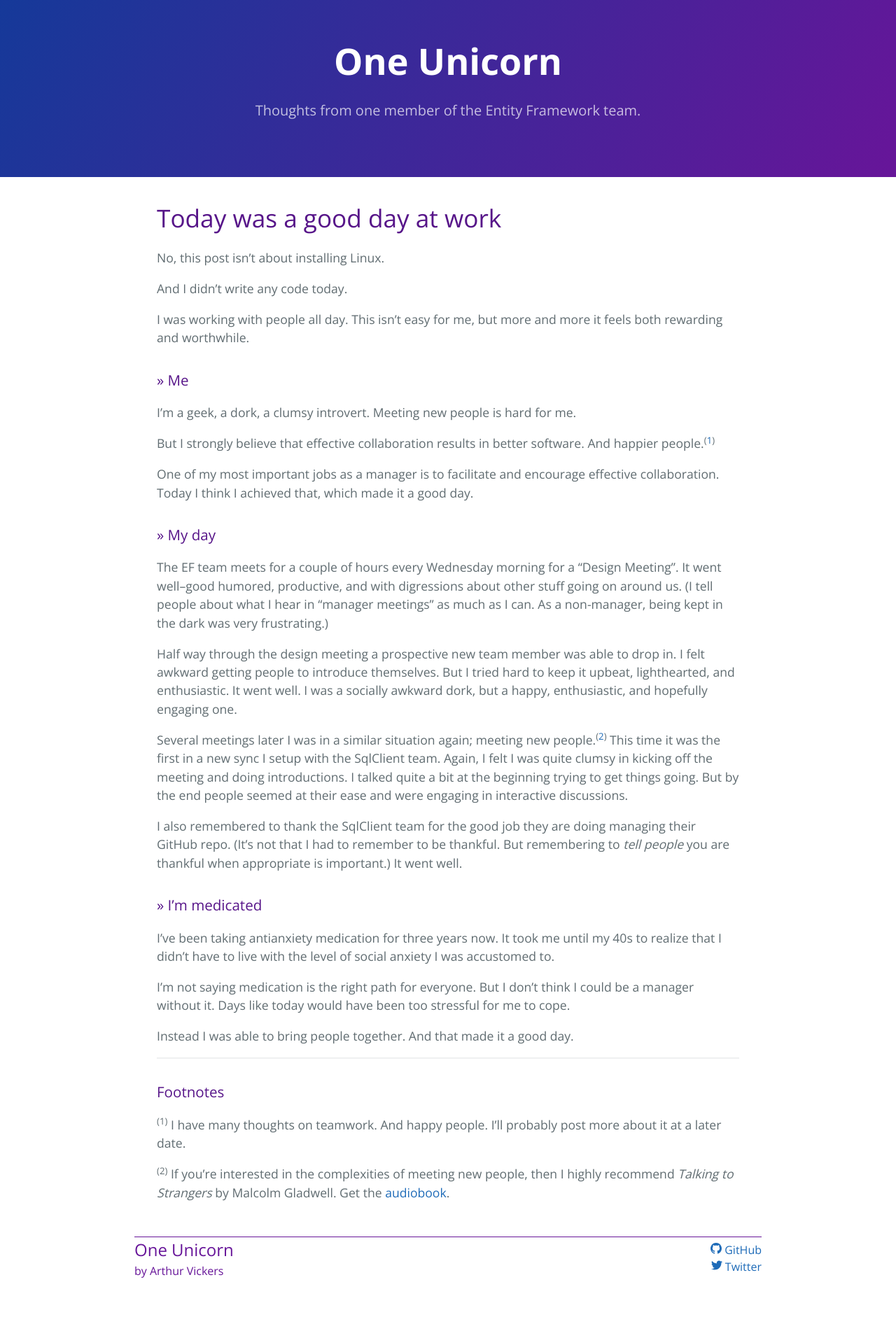
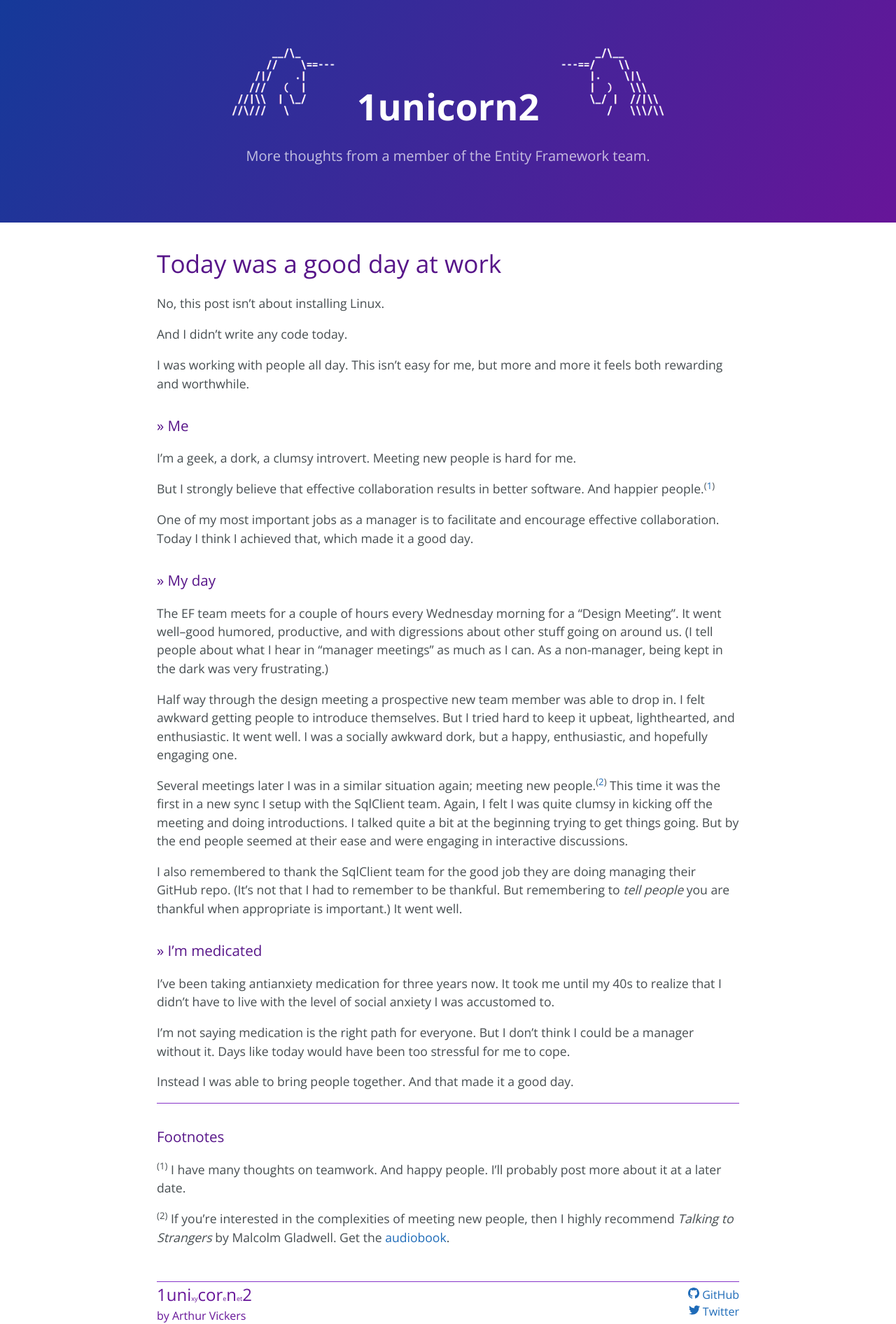
Before and after one commit to ajcvickers/ajcvickers.github.io, a Jekyll site: the page built from _posts/2020-02-05-today-was-a-good-day-at-work.md, in a window 1280 px wide. Shown: the whole page at 70% size. Built offline with Jekyll 4.4.1, drawn with Linux system fonts in a browser that asks for light colours; before the commit the page ends 1828 px from its top, so only the background shows below that.

Commit message:
More stuff

```diff
--- a/_config.yml
+++ b/_config.yml
@@ -18,11 +18,11 @@
 # You can create any custom variable you would like, and they will be accessible
 # in the templates via {{ site.myvariable }}.
 
-title: One Unicorn
+title: 1unicorn2
 author:
   name: Arthur Vickers
   email: ajcvickers@hotmail.com
-description: Thoughts from one member of the Entity Framework team.
+description: More thoughts from a member of the Entity Framework team.
 baseurl: "" # the subpath of your site, e.g. /blog
 url: "https://ajcvickers.github.io/" # the base hostname & protocol for your site, e.g. http://example.com
 markdown: GFM
--- a/_includes/footer.html
+++ b/_includes/footer.html
@@ -5,7 +5,7 @@
 
       <table class="footer-heading">
       <tr>
-      <td> <a class="footer-title" href="{{ "/" | relative_url }}">{{ site.title | escape }}</a>
+      <td> <a class="footer-title" href="{{ "/" | relative_url }}">1uni<span class="project-sub">xy</span>cor<span class="project-sub">e</span>n<span class="project-sub">et</span>2</a>
       <br/>
       by Arthur Vickers </td>
 
--- a/_includes/header.html
+++ b/_includes/header.html
@@ -6,7 +6,10 @@
     {%- assign titles_size = site.pages | map: 'title' | join: '' | size -%}
 
     <header class="page-header" role="banner">
-      <a class="project-name" href="{{ "/" | relative_url }}">{{ site.title | escape }}</a>
+      <img class="a-unicorn" src="/assets/1unicorn.png" alt="Me">
+      <a class="project-name" href="{{ "/" | relative_url }}">1unicorn2</a>
+      <img class="a-unicorn" src="/assets/unicorn2.png" alt="Me">
+
       <h2 class="project-tagline">{{ site.description }}</h2>
     </header>
   </div>
--- a/_sass/jekyll-theme-cayman.scss
+++ b/_sass/jekyll-theme-cayman.scss
@@ -124,12 +124,18 @@ a {
   }
 }
 
+.project-sub {
+  font-size: xx-small;
+}
+
+
 .project-name {
   margin-top: 0;
   margin-bottom: 0.1rem;
 
   color: $header-heading-color;
   text-decoration: none;
+  vertical-align: bottom;
   font-weight: bold;
 
   &:hover {
@@ -350,13 +356,24 @@ a {
   }
 
   hr {
-    height: 2px;
+    height: 1px;
     padding: 0;
     margin: 1rem 0;
-    background-color: $hr-border-color;
+    background-color: $brand-color-light;
     border: 0;
   }
 }
+
+.big-rule {
+  hr {
+    height: 4px;
+    padding: 0;
+    margin: 1rem 0;
+    background-color: $brand-color-light;
+    border: 0;
+  }
+}
+
 .footer-title {
   font-size: 1.5rem;
   color: $brand-color;
@@ -369,7 +386,7 @@ a {
 .footer-heading {
   color: $brand-color;
 
-  width: 56rem;
+  width: 52rem;
   margin-top: 0;
   margin-left: auto;
   margin-right: auto;
@@ -416,8 +433,22 @@ a {
   vertical-align: text-center;
 }
 
-.post-preview {
+.post-preview-1 {
+  background-color: $post-summary-bg-color;
+}
+
+.post-preview-2 {
+  margin-left: 10px;
+}
+
+.post-preview-3 {
   margin-left: 30px;
+}
+
+.index_titles {
+  h1 {
+    text-align: center;
+  }
 }
 
 .just-me {
@@ -429,3 +460,51 @@ a {
   border-style: solid;
   border-color: $brand-color;
 }
+
+.a-unicorn {
+  width: 200px;
+  margin-left: auto;
+  margin-right: auto;
+  border: none;
+}
+
+.intro-me {
+  margin-left: 10px;
+  margin-right: 0;
+  width: 150px;
+  border: thin;
+  border-style: solid;
+  border-color: $brand-color;
+}
+
+.intro-table {
+  table {
+    border: none;
+    border-collapse: collapse;
+
+    tr {
+      border: none;
+    }
+
+    td:nth-child(1) {
+      vertical-align: top;
+      width: 75%;
+      padding-left: 0;
+      padding-right: 0;
+      padding-top: 0;
+      padding-bottom: 0;
+      border: none;
+    }
+
+    td:nth-child(2) {
+      vertical-align: top;
+      text-align: right;
+      width: 25%;
+      padding-left: 0;
+      padding-right: 0;
+      padding-top: 0;
+      padding-bottom: 0;
+      border: none;
+    }
+  }
+}
--- a/_sass/variables.scss
+++ b/_sass/variables.scss
@@ -5,11 +5,12 @@ $medium-breakpoint: 42em !default;
 // Headers
 $header-heading-color: #fff !default;
 $header-bg-color: #671599 !default;
+$post-summary-bg-color: #f4edf8 !default;
 $header-bg-color-secondary: #153999 !default;
 
 // Text
 $section-headings-color: #571589 !default;
-$body-text-color: #606c71 !default;
+$body-text-color: #464d50 !default;
 $body-link-color: #1e6bb8 !default;
 $blockquote-text-color: #819198 !default;
 
@@ -29,7 +30,7 @@ $spacing-unit:     30px !default;
   }
 
 $brand-color: #671599 !default;
-$brand-color-light: #671599 !default;
+$brand-color-light: #8735C9 !default;
 
 $content-width:    800px !default;
 $on-palm:          600px !default;
```
Also changed, not shown: index.md (+104 -23 lines), assets/1unicorn.png (added), assets/mesquare.jpg (added), assets/unicorn2.png (added), site.webmanifest.
